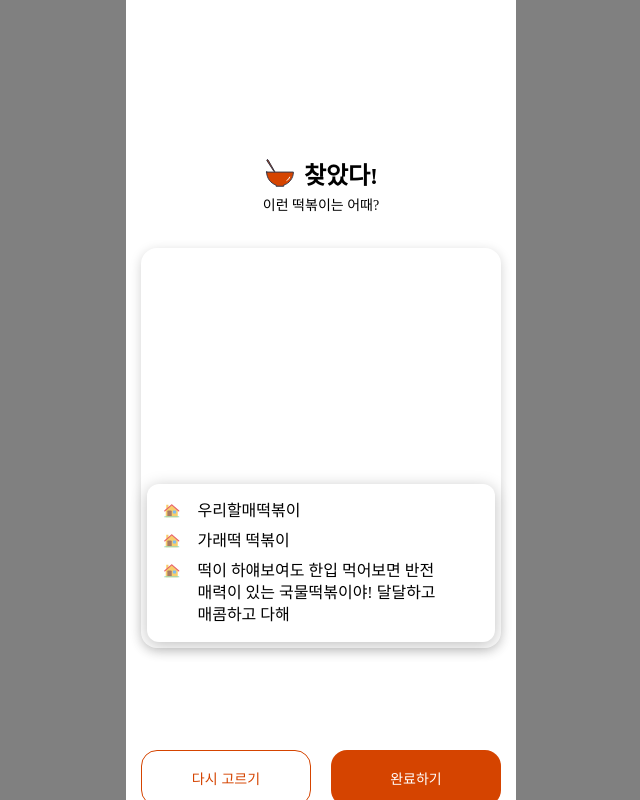
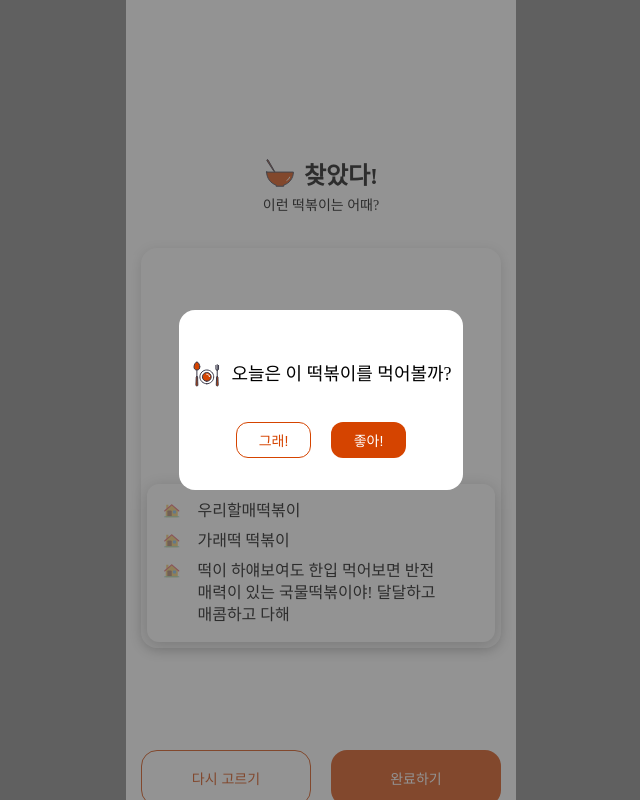
Before and after one commit to KindOfTteokbokki/Type-of-Tteokbokki_Front, a React (Create React App) app: page /loaded in a window 1280 px wide. Both pictures are taken after a click on the button "완료하기". Shown: the top 800 px of the page, without its empty margins (319-959 px from the left). Built offline with nearby package versions, Linux system fonts and the light colour scheme; a web font is replaced by a local one.

Commit message:
:construction_worker: Build : 빌드 파일 업데이트

```diff
--- a/src/pages/Loaded/Loaded.tsx
+++ b/src/pages/Loaded/Loaded.tsx
@@ -1,37 +1,66 @@
-import React from 'react';
+import React, { ReactNode, useEffect, useState } from 'react';
 import LoadedView from './view/LoadedView';
 import { constants } from '../../constants/constants';
 import { useNavigate } from 'react-router-dom';
-import Modal from './view/Modal';
+import Modal from './Modal/view/Modal';
 
 export interface Props {
 	loadedHeader: string;
 	loadedMessage: string;
-	onClickMove(): void;
 	onClickReturn(): void;
-	modalHeader: string;
-	modalAnswerWhite: string;
-	modalAnswerRed: string;
+	onClickModal(): void;
+	renderModal(): ReactNode;
+	modal: boolean;
 }
 
 export default function Loaded() {
 	const navigator = useNavigate();
-
-	const onClickMove = () => {};
+	let [modal, setModal] = useState(false);
 
 	const onClickReturn = () => {
 		navigator('/pickTypes');
 	};
 
+	const onClickModal = () => {
+		setModal(true);
+	};
+
+	const renderModal = () => {
+		if (modal) {
+			return (
+				<Modal
+					modalHeader={constants.MODAL.QUESTION}
+					modalAnswerWhite={constants.MODAL.ANSWER_1}
+					modalAnswerRed={constants.MODAL.ANSWER_2}
+				/>
+			);
+		}
+	};
+
+	// useEffect(()=>{
+	// 	const handler = (e:Document)=>{
+	// 		if (modalRef.current && !modalRef.current.contains(){
+	// 			setModal(false);
+	// 		})
+	// 	}
+
+	// 	document.addEventListener('mousedown', handler);
+
+	// 	return () => {
+	// 				document.removeEventListener('mousedown', handler);
+	// 			};
+	// })
+
 	return (
-		<LoadedView
-			loadedHeader={constants.LOADED.header}
-			loadedMessage={constants.LOADED.message}
-			onClickMove={onClickMove}
-			onClickReturn={onClickReturn}
-			modalHeader={constants.MODAL.QUESTION}
-			modalAnswerWhite={constants.MODAL.ANSWER_1}
-			modalAnswerRed={constants.MODAL.ANSWER_2}
-		/>
+		<>
+			<LoadedView
+				loadedHeader={constants.LOADED.header}
+				loadedMessage={constants.LOADED.message}
+				onClickReturn={onClickReturn}
+				onClickModal={onClickModal}
+				renderModal={renderModal}
+				modal={modal}
+			/>
+		</>
 	);
 }
--- /dev/null
+++ b/src/pages/Loaded/Modal/style.ts
@@ -0,0 +1,15 @@
+import styled from 'styled-components';
+
+export const DropBack = styled.section`
+	width: 100%;
+	position: fixed;
+	top: 0;
+	bottom: 0;
+	left: 0;
+	right: 0;
+	background-color: rgba(75, 75, 75, 0.6);
+	z-index: 10;
+	display: flex;
+	justify-content: center;
+	align-items: center;
+`;
--- /dev/null
+++ b/src/pages/Loaded/Modal/view/Modal.tsx
@@ -0,0 +1,56 @@
+import React, { useRef } from 'react';
+import * as S from '../../style';
+import icon from '../../../../assets/modalIcon.svg';
+import { DropBack } from '../style';
+import { useNavigate } from 'react-router-dom';
+
+interface Props {
+	modalHeader: string;
+	modalAnswerWhite: string;
+	modalAnswerRed: string;
+}
+
+export default function Modal(props: Props) {
+	const navigator = useNavigate();
+	const modalRef = useRef();
+
+	// useEffect(() => {
+	// 	const handler = (e: Document) => {
+	// 		if (modalRef.current && !modalRef.current.contains(e.target)) {
+	// 			props.setModal(false);
+	// 		}
+	// 	};
+	// 	document.addEventListener('mousedown', handler);
+
+	// 	return () => {
+	// 		document.removeEventListener('mousedown', handler);
+	// 	};
+	// });
+
+	return (
+		<DropBack>
+			<S.ModalCont>
+				<S.ModalText>
+					<S.ModalIcon src={icon} alt="접시,포크 아이콘" />
+					{props.modalHeader}
+				</S.ModalText>
+				<S.ModalButtonLayout>
+					<S.ModalWhiteButton
+						onClick={() => {
+							navigator('/recommend');
+						}}
+					>
+						{props.modalAnswerWhite}
+					</S.ModalWhiteButton>
+					<S.ModalRedButton
+						onClick={() => {
+							navigator('/recommend');
+						}}
+					>
+						{props.modalAnswerRed}
+					</S.ModalRedButton>
+				</S.ModalButtonLayout>
+			</S.ModalCont>
+		</DropBack>
+	);
+}
--- a/src/pages/Loaded/style.ts
+++ b/src/pages/Loaded/style.ts
@@ -67,8 +67,10 @@ export const ModalCont = styled.article`
 `;
 
 export const ModalText = styled.p`
-	font-size: ${(props) => props.theme.fontSize.lv2};
+	font-size: ${(props) => props.theme.fontSize.lv3};
 	font-weight: 500;
+	height: 32px;
+	line-height: 32px;
 	margin-bottom: 32px;
 `;
 
@@ -76,6 +78,7 @@ export const ModalIcon = styled.img`
 	width: 32px;
 	height: 32px;
 	margin-right: 9px;
+	vertical-align: top;
 `;
 
 export const ModalButtonLayout = styled(ButtonLayout)`
@@ -89,6 +92,7 @@ export const ModalWhiteButton = styled.button`
 	color: ${(props) => props.theme.color.main};
 	border: 1px solid ${(props) => props.theme.color.main};
 	border-radius: ${(props) => props.theme.borderRadius.lv3};
+	font-size: ${(props) => props.theme.fontSize.lv1};
 `;
 
 export const ModalRedButton = styled(ModalWhiteButton)`
--- a/src/pages/Loaded/view/LoadedView.tsx
+++ b/src/pages/Loaded/view/LoadedView.tsx
@@ -1,14 +1,11 @@
-import React from 'react';
+import React, { useEffect } from 'react';
 import { Main, Header, Icon, Text } from '../../Loading/style';
 import * as S from '../style';
 import icon from '../../../assets/Food-1.svg';
 import { Props } from '../Loaded';
-import food from '../../assets/cheesy-tokbokki-korean-traditional-food-on-black-board-background-lunch-dish 1.png';
 import BigWhiteButton from '../../../components/Button/BigWhiteButton/BigWhiteButton';
 import BigRedButton from '../../../components/Button/BigRedButton/BigRedButton';
 import ChainStoreView from './ChainStoreView';
-import NonChainStore from './NonChainStore';
-import Modal from './Modal';
 
 export default function LoadedView(props: Props) {
 	return (
@@ -23,14 +20,9 @@ export default function LoadedView(props: Props) {
 			</S.LoadCont>
 			<S.ButtonLayout>
 				<BigWhiteButton text="다시 고르기" onclick={props.onClickReturn} />
-				<BigRedButton text="완료하기" onclick={props.onClickMove} />
+				<BigRedButton text="완료하기" onclick={props.onClickModal} />
 			</S.ButtonLayout>
-
-			<Modal
-				modalHeader={props.modalHeader}
-				modalAnswerWhite={props.modalAnswerWhite}
-				modalAnswerRed={props.modalAnswerRed}
-			/>
+			{props.renderModal()}
 		</Main>
 	);
 }
--- a/src/pages/Loaded/view/Modal.tsx
+++ /dev/null
@@ -1,24 +0,0 @@
-import React from 'react';
-import * as S from '../style';
-import icon from '../../../assets/modalIcon.svg';
-
-interface Props {
-	modalHeader: string;
-	modalAnswerWhite: string;
-	modalAnswerRed: string;
-}
-
-export default function Modal(props: Props) {
-	return (
-		<S.ModalCont>
-			<S.ModalText>
-				<S.ModalIcon src={icon} alt="접시,포크 아이콘" />
-				{props.modalHeader}
-			</S.ModalText>
-			<S.ModalButtonLayout>
-				<S.ModalWhiteButton>{props.modalAnswerWhite}</S.ModalWhiteButton>
-				<S.ModalRedButton>{props.modalAnswerRed}</S.ModalRedButton>
-			</S.ModalButtonLayout>
-		</S.ModalCont>
-	);
-}
--- a/src/pages/PickTypes/PickTypesList.tsx
+++ b/src/pages/PickTypes/PickTypesList.tsx
@@ -18,12 +18,6 @@ export default function PickTypesList(props: Props) {
 	const onClickSelect = (answerIdx: number) => {
 		setClickedIndex(answerIdx);
 	};
-
-	console.log(props.answerList[0].code);
-
-	// const array = props.answerList.filter((data) => {
-	// 	Number(data.code[2]) === props.questionIndex
-	// });
 
 	return (
 		<li>
--- a/src/styles/GlobalStyles.js
+++ b/src/styles/GlobalStyles.js
@@ -24,7 +24,6 @@ const GlobalStyles = createGlobalStyle`
         font-weight: 600;
         font-style: normal;
     }
-
 
     *, *::before, *::after {
         box-sizing: border-box;
--- a/src/styles/theme.js
+++ b/src/styles/theme.js
@@ -24,6 +24,7 @@ export const theme = {
 
 	fontWeight: {
 		regular: 400,
+		medium: 500,
 		semiBold: 600,
 	},
 };
```
Also changed, not shown: 8 other files (tests, documents, lock files or other folders).
